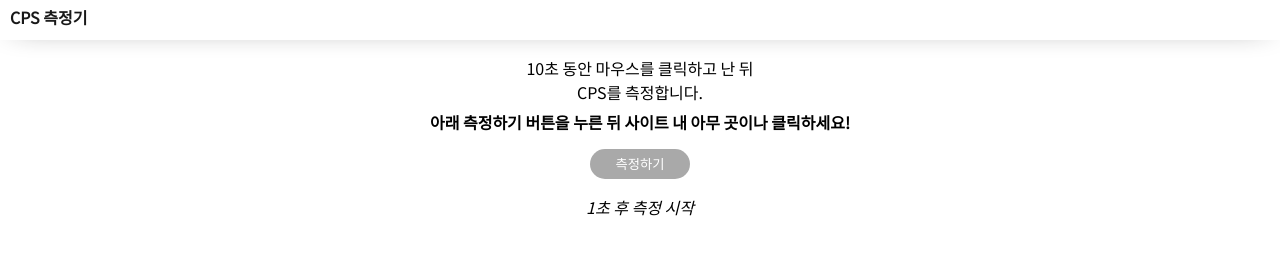
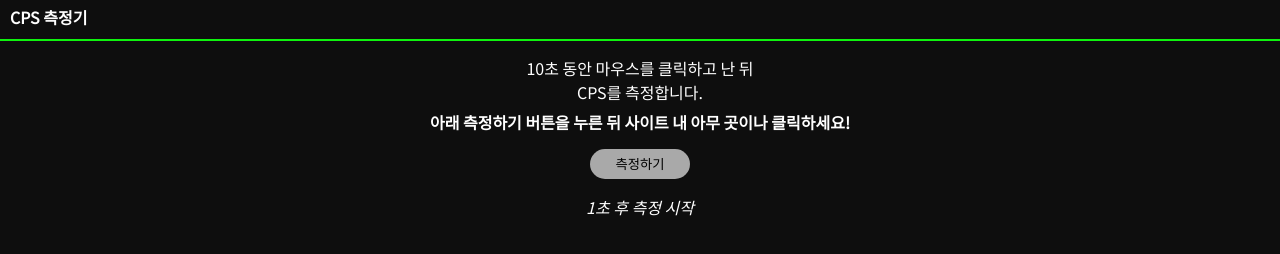
Before and after one commit to XxPKBxX/gen, a plain HTML site: page cps/index.html in a window 1280 px wide. Both pictures are taken after a click on the button "측정하기". Drawn offline with Linux system fonts and the light colour scheme.

Commit message:
Some updates & Dark mode

```diff
--- a/cps/index.html
+++ b/cps/index.html
@@ -17,10 +17,11 @@
         <link href="style.css" rel="stylesheet">
         <script src="script.js"></script>
     </head>
-    <body oncontextmenu="return false;" onkeydown="return false;">
+    <body>
         <div class="nav">
             <p style="margin-top: 5px; margin-left: 10px; font-weight: bolder;">CPS 측정기</p>
         </div>
+        <span class="progress"></span>
         <p style="color: red; font-weight: bolder; opacity: 0;" id="acWarn">오토클릭을 사용하고 계신가요?</p>
         <div>
             <p>10초 동안 마우스를 클릭하고 난 뒤</br>CPS를 측정합니다.</p>
--- a/cps/script.js
+++ b/cps/script.js
@@ -14,7 +14,11 @@ window.onload = function() {
 }
 
 async function cd() {
+    const progress = document.getElementsByClassName("progress")[0];
+    window.addEventListener("contextmenu", norightclick, true);
     document.getElementById("acWarn").style.opacity = 0;
+    progress.style.transition = "left 2.5s linear";
+    progress.style.left = "0%";
     const countdown = document.getElementById("countdown");
     const obj = document.getElementById("start");
     const sw = document.getElementById("stopwatch");
@@ -25,6 +29,8 @@ async function cd() {
         await sleep(1000);
     }
     started = true;
+    progress.style.transition = "left 9.0s linear";
+    progress.style.left = "-100%";
     stopwatch = 0;
     acCheck = 0;
     clicks = 0;
@@ -46,10 +52,12 @@ async function cd() {
     }
     sw.innerHTML = "";
     started = false;
+    window.removeEventListener("contextmenu", norightclick, true);
     if (clicks >= 1) countdown.innerHTML = (clicks / 10) + " CPS";
     else countdown.innerHTML = "0 CPS";
     obj.removeAttribute("disabled");
 }
+function norightclick(e) {e.preventDefault();}
 
 function sleep(ms) {
     return new Promise(resolve => setTimeout(resolve, ms))
--- a/cps/style.css
+++ b/cps/style.css
@@ -1,17 +1,31 @@
-body {
+html, body {
     text-align: center;
     font-family: 'Noto Sans KR';
+    background-color: #0e0e0e;
+    color: white;
 }
-
 .nav {
     text-align: left;
-    color: #181818;
+    /*color: #0e0e0e;*/
+    color: white;
+    background-color: #0e0e0e;
     top: 0;
     left: 0;
     position: fixed;
     width: 100%;
     height: 40px;
-    box-shadow: 0px -3px 30px -15px #181818;
+    /*box-shadow: 0px -3px 30px -15px #0e0e0e;*/
+}
+.progress {
+    display: block;
+    position: absolute;
+    margin-top: 23px;
+    width: 100%;
+    height: 2px;
+    background-color: rgb(14, 243, 14);
+    left: -100%;
+    content: "";
+    transition: left 10.0s linear;
 }
 
 p {
@@ -21,11 +35,12 @@ p {
 }
 
 button {
-    background-color: #181818;
+    background-color: white;
+    color: black;
     cursor: pointer;
     border: none;
     outline: none;
-    color: white;
+    /*color: white;*/
     border-radius: 100px;
     width: 100px;
     height: 30px;
```
